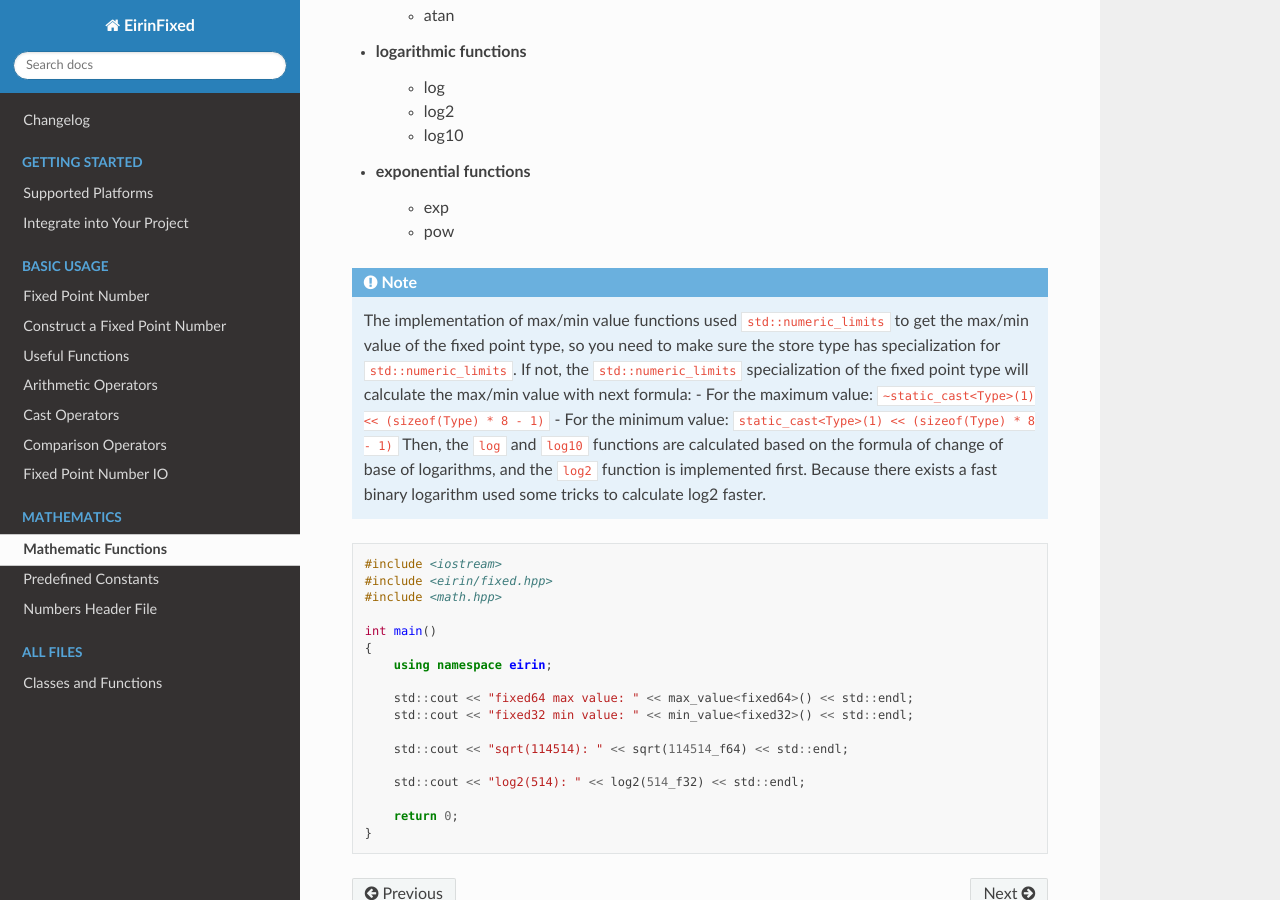
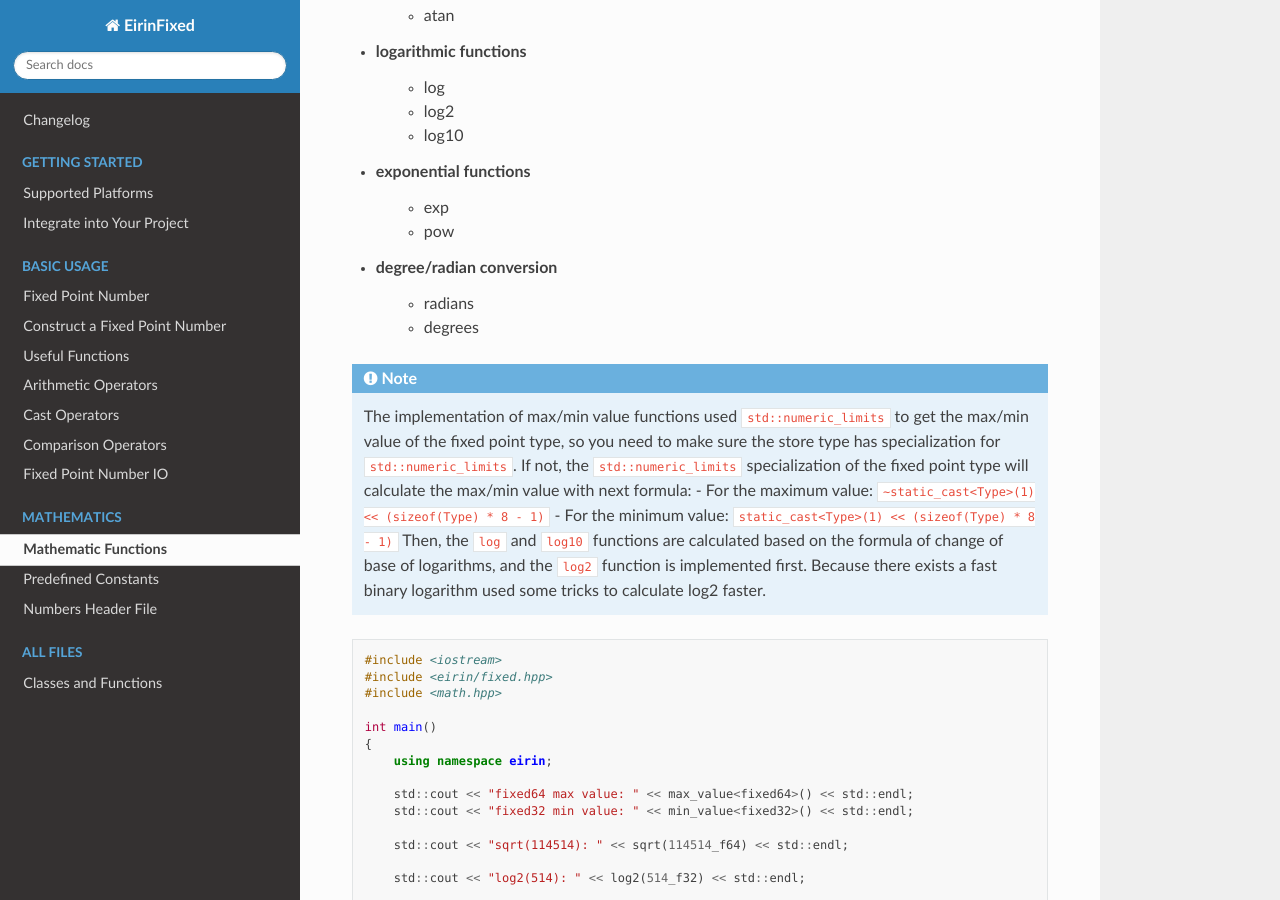
Before and after one commit to Koishi-Satori/EirinFixed, a Sphinx documentation site: the page built from docs/math.rst, in a window 1280 px wide and 900 px high, scrolled down 865 px. Built offline with Sphinx 7.4.7 and the Read the Docs theme 3.1.0, drawn with Linux system fonts in a browser that asks for light colours.

Commit message:
1. update documentation 2. enhance usability of math functions 3. update CI

```diff
--- a/docs/math.rst
+++ b/docs/math.rst
@@ -30,6 +30,9 @@ The functions are implemented as template functions, which means that they can b
 - exponential functions
     - exp
     - pow
+- degree/radian conversion
+    - radians
+    - degrees
 
 .. note::
     The implementation of max/min value functions used ``std::numeric_limits`` to get the max/min value of the fixed point type, so you need to make sure the store type has specialization for ``std::numeric_limits``.
```
Also changed, not shown: 4 other files.
